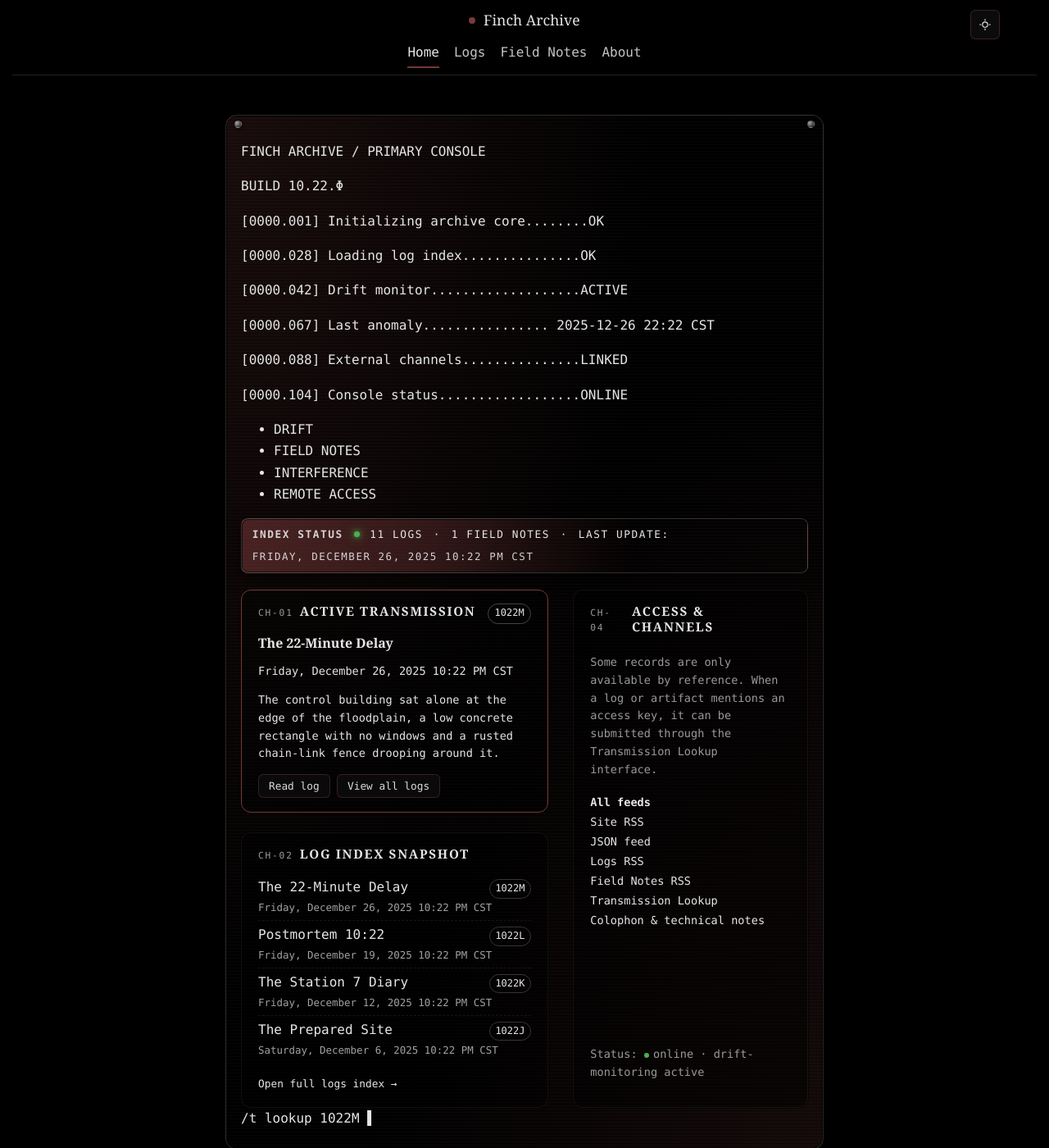
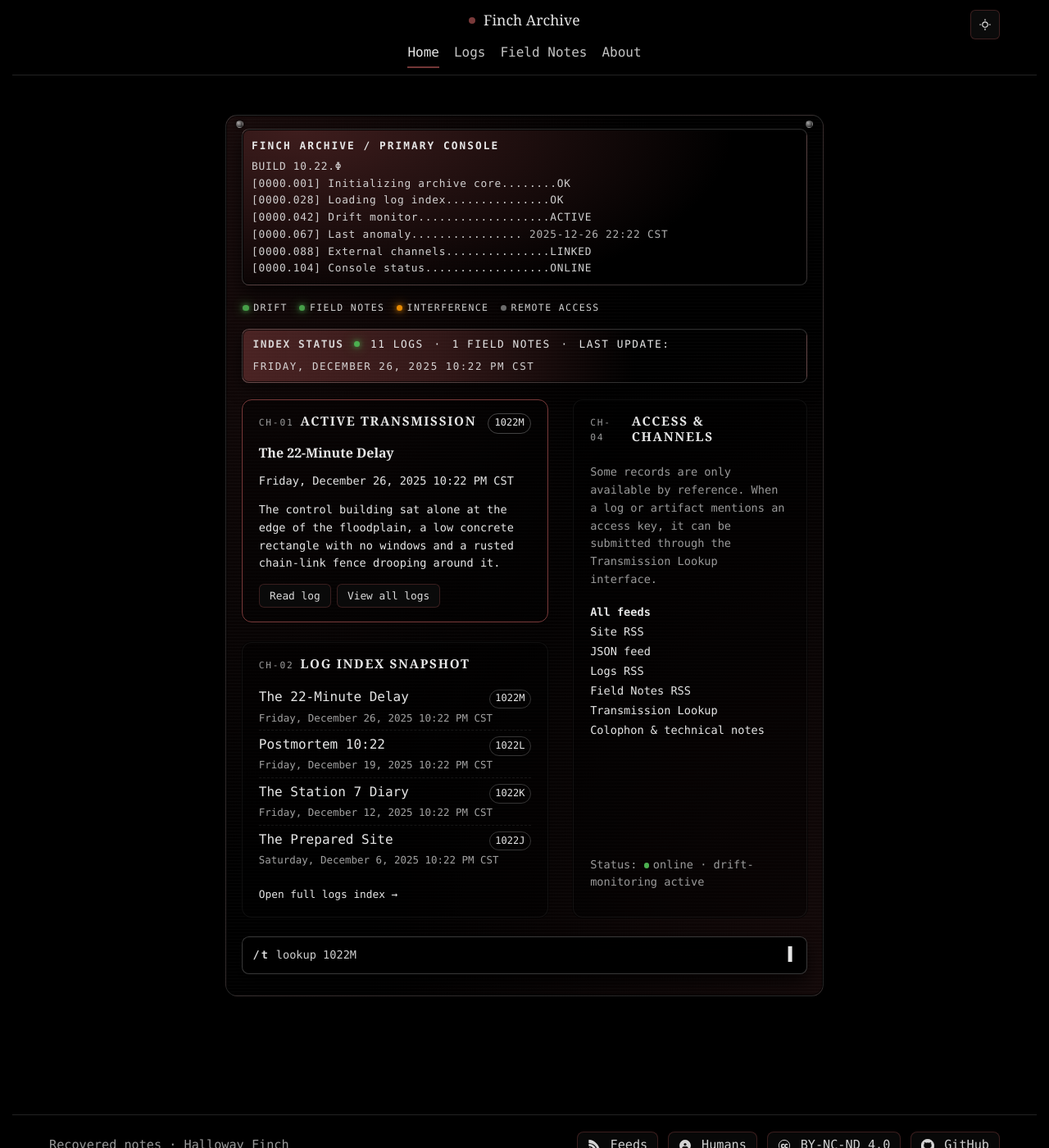
Before and after one commit to HallowayFinch/fincharchive.com, a Jekyll site: the page built from index.html, in a window 1280 px wide and 1400 px high. Shown: the whole window at 82% size. Built offline with Jekyll 4.4.1, drawn with Linux system fonts in a browser that asks for light colours.

Commit message:
Update style.css

```diff
--- a/assets/css/style.css
+++ b/assets/css/style.css
@@ -1216,8 +1216,7 @@ html {
   padding-bottom: 3rem;
 }
 
-/* Hero / intro */
-
+/* (Legacy hero styles kept in case they’re reused elsewhere) */
 .home-hero {
   margin-bottom: 1.75rem;
 }
@@ -1229,8 +1228,6 @@ html {
   line-height: 1.6;
 }
 
-/* Hero figure */
-
 .home-figure {
   margin: 0 0 2rem;
 }
@@ -1253,13 +1250,13 @@ html {
 }
 
 /* ==========================
-   Console frame + status bar
+   Console frame
    ========================== */
 
 .home-console-frame {
   position: relative;
-  margin-top: 0.75rem;
-  padding: 0.9rem 1.1rem 1.5rem;
+  margin: 0.75rem auto 3rem;
+  padding: 1rem 1.15rem 1.6rem;
   border-radius: 0.9rem;
   border: 1px solid rgba(255, 255, 255, 0.14);
   background:
@@ -1316,13 +1313,135 @@ html {
 }
 
 .home-console-frame::before {
-  left: 10px;
+  left: 12px;
 }
 .home-console-frame::after {
-  right: 10px;
-}
-
-/* Status strip at the top of the console */
+  right: 12px;
+}
+
+/* On smaller screens, give the console a bit of extra breathing room */
+@media (max-width: 640px) {
+  .home-console-frame {
+    margin-inline: 0.5rem;
+    padding: 0.85rem 0.9rem 1.4rem;
+  }
+}
+
+/* ==========================
+   Boot sequence / terminal header
+   ========================== */
+
+.home-boot {
+  font-family: var(--mono);
+  font-size: 0.8rem;
+  line-height: 1.5;
+  padding: 0.6rem 0.7rem 0.65rem;
+  margin: 0 0 0.85rem;
+  border-radius: 0.55rem;
+  border: 1px solid rgba(255, 255, 255, 0.18);
+  background: radial-gradient(
+      140% 220% at 10% 0%,
+      rgba(122, 58, 58, 0.5),
+      transparent 55%
+    ),
+    rgba(0, 0, 0, 0.9);
+  box-shadow:
+    inset 0 0 0 1px rgba(0, 0, 0, 0.9),
+    0 10px 22px rgba(0, 0, 0, 0.7);
+}
+
+:root[data-theme="light"] .home-boot {
+  background:
+    radial-gradient(
+      140% 220% at 10% 0%,
+      rgba(122, 58, 58, 0.18),
+      transparent 55%
+    ),
+    rgba(255, 255, 255, 0.98);
+  border-color: rgba(0, 0, 0, 0.18);
+  box-shadow:
+    inset 0 0 0 1px rgba(255, 255, 255, 0.9),
+    0 6px 16px rgba(0, 0, 0, 0.24);
+}
+
+.home-boot-title {
+  margin: 0 0 0.35rem;
+  font-weight: 600;
+  letter-spacing: 0.16em;
+  text-transform: uppercase;
+}
+
+.home-boot-line {
+  margin: 0;
+  letter-spacing: 0.06em;
+  opacity: 0.9;
+}
+
+.home-boot-line + .home-boot-line {
+  margin-top: 0.1rem;
+}
+
+.home-boot-meta {
+  opacity: 0.85;
+}
+
+.home-boot-line--final {
+  margin-top: 0.3rem;
+}
+
+/* ==========================
+   Indicator row
+   ========================== */
+
+.home-indicators {
+  display: flex;
+  flex-wrap: wrap;
+  gap: 0.35rem 0.9rem;
+  margin: 0 0 0.9rem;
+  padding: 0.25rem 0.1rem 0.1rem;
+  list-style: none;
+  font-family: var(--mono);
+  font-size: 0.72rem;
+  letter-spacing: 0.12em;
+  text-transform: uppercase;
+  opacity: 0.9;
+}
+
+.home-indicator {
+  display: inline-flex;
+  align-items: center;
+  gap: 0.35rem;
+}
+
+.home-indicator-dot {
+  width: 0.45rem;
+  height: 0.45rem;
+  border-radius: 999px;
+  box-shadow: 0 0 4px rgba(0, 0, 0, 0.85);
+}
+
+/* Indicator states */
+.home-indicator-dot.ok {
+  background: #4caf50;
+  box-shadow:
+    0 0 6px rgba(76, 175, 80, 0.9),
+    0 0 14px rgba(76, 175, 80, 0.75);
+}
+.home-indicator-dot.warn {
+  background: #ff9800;
+  box-shadow:
+    0 0 6px rgba(255, 152, 0, 0.9),
+    0 0 14px rgba(255, 152, 0, 0.75);
+}
+.home-indicator-dot.idle {
+  background: #777;
+  box-shadow:
+    0 0 4px rgba(0, 0, 0, 0.7);
+}
+
+/* ==========================
+   Status bar (index summary)
+   ========================== */
 
 .home-status {
   display: flex;
@@ -1384,7 +1503,9 @@ html {
   opacity: 0.9;
 }
 
-/* Panel grid – single column by default */
+/* ==========================
+   Panel grid & modules
+   ========================== */
 
 .home-grid {
   display: grid;
@@ -1418,17 +1539,6 @@ html {
 
   .panel-access {
     grid-area: access;
-  }
-}
-
-/* Mobile centering: keep console contents visually centered */
-@media (max-width: 640px) {
-  .home-console-frame {
-    padding: 0.85rem 0.9rem 1.2rem;
-  }
-  .home-grid {
-    max-width: 480px;
-    margin: 0 auto;
   }
 }
 
@@ -1484,8 +1594,6 @@ html {
   margin-bottom: 0.5rem;
 }
 
-/* Label + title block on the left */
-
 .panel-title-wrap {
   display: inline-flex;
   align-items: baseline;
@@ -1685,3 +1793,83 @@ html {
   margin-right: 0.3rem;
   background: #4caf50;
 }
+
+/* ==========================
+   Command prompt / CTA
+   ========================== */
+
+.home-prompt {
+  display: flex;
+  align-items: center;
+  gap: 0.5rem;
+  margin-top: 1.4rem;
+  padding: 0.55rem 0.8rem 0.6rem;
+  border-radius: 0.55rem;
+  border: 1px solid rgba(255, 255, 255, 0.22);
+  font-family: var(--mono);
+  font-size: 0.85rem;
+  background: radial-gradient(
+      130% 220% at 0% 0%,
+      rgba(0, 0, 0, 0.9),
+      rgba(0, 0, 0, 0.98)
+    );
+  box-shadow:
+    inset 0 0 0 1px rgba(0, 0, 0, 0.9),
+    0 10px 22px rgba(0, 0, 0, 0.7);
+  text-decoration: none;
+}
+
+:root[data-theme="light"] .home-prompt {
+  background:
+    radial-gradient(
+      130% 220% at 0% 0%,
+      rgba(0, 0, 0, 0.05),
+      rgba(0, 0, 0, 0.04)
+    );
+  border-color: rgba(0, 0, 0, 0.18);
+  box-shadow:
+    inset 0 0 0 1px rgba(255, 255, 255, 0.9),
+    0 6px 16px rgba(0, 0, 0, 0.25);
+}
+
+.home-prompt:hover {
+  border-color: var(--accent);
+  box-shadow:
+    0 12px 26px rgba(0, 0, 0, 0.8),
+    inset 0 0 0 1px rgba(0, 0, 0, 1);
+}
+
+.home-prompt-prefix {
+  font-weight: 600;
+  letter-spacing: 0.14em;
+  text-transform: lowercase;
+  opacity: 0.95;
+}
+
+.home-prompt-command {
+  flex: 1 1 auto;
+  opacity: 0.9;
+}
+
+.home-prompt-cursor {
+  font-size: 1rem;
+  opacity: 0.9;
+  animation: home-prompt-blink 1.1s steps(2, start) infinite;
+}
+
+@media (prefers-reduced-motion: reduce) {
+  .home-prompt-cursor {
+    animation: none;
+  }
+}
+
+@keyframes home-prompt-blink {
+  0%,
+  50% {
+    opacity: 1;
+  }
+  50.01%,
+  100% {
+    opacity: 0;
+  }
+}
```
